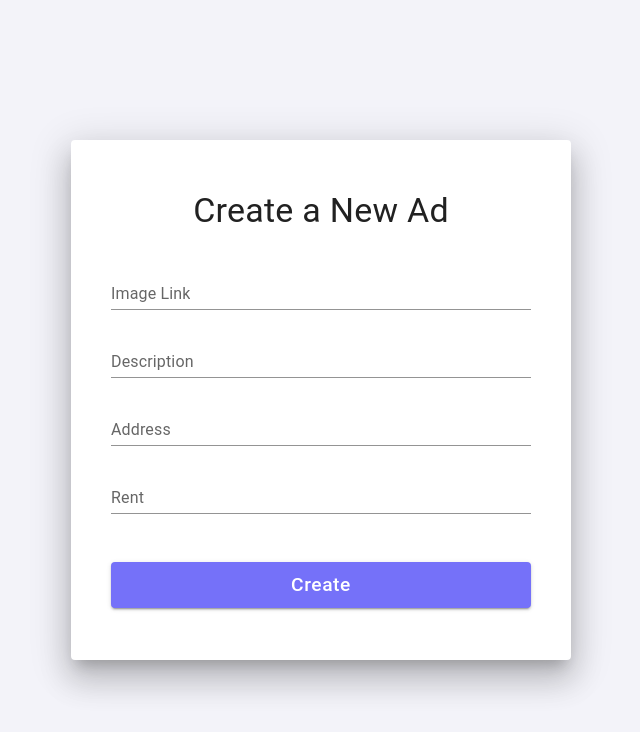
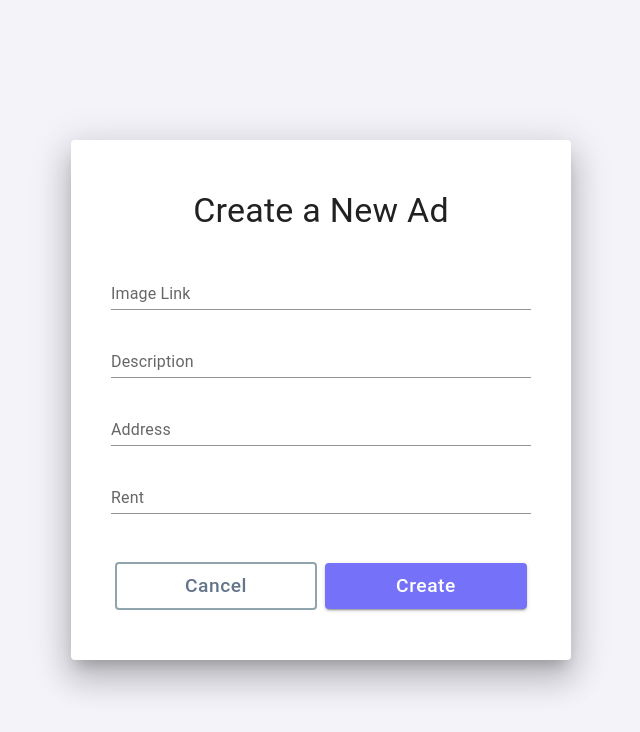
Before and after one commit to RadyaBen/Apartments-Map, a React (Create React App) app: page /createAd in a window 1280 px wide. Shown: the top 732 px of the page, without its empty margins (319-959 px from the left). Built offline with nearby package versions, Linux system fonts and the light colour scheme; no server answers.

Commit message:
Add a cancel button to the form

```diff
--- a/src/containers/CreateApartmentAd/CreateApartmentAd.tsx
+++ b/src/containers/CreateApartmentAd/CreateApartmentAd.tsx
@@ -10,44 +10,11 @@ import {
 	Typography,
 	Button
 } from '@mui/material';
-import { makeStyles } from '@mui/styles';
 
 import { useAxiosFetch } from '../../hooks/useFetch.hook';
 import { IApartmentItem } from '../../types/apartments';
 import { FormInput, formSchema } from '../../components/FormInput';
-
-const useStyles = makeStyles({
-	container: {
-		display: 'flex',
-		alignItems: 'center',
-		justifyContent: 'center',
-		minHeight: '100vh',
-		background: '#F3F3F9'
-	},
-	root: {
-		width: 500,
-		'& .MuiTextField-root': {
-			marginTop: 20,
-			margintBottom: 20
-		},
-		'& .MuiTypography-root': {
-			margin: 10
-		},
-		'& .MuiButton-root': {
-			marginTop: 48,
-			fontSize: '1.2em',
-			textTransform: 'capitalize',
-			background: '#7571f9',
-			'&:hover': {
-				backgroundColor: '#3c52b2'
-			}
-		}
-	},
-	paper: {
-		padding: '40px',
-		height: 440
-	}
-});
+import { useStyles } from './styles';
 
 const CreateApartmentAd = () => {
 
@@ -67,7 +34,7 @@ const CreateApartmentAd = () => {
 
 	useEffect(() => {
 		if (isSubmitSuccessful) {
-			reset();
+			reset(); // Reset form with user data
 		}
 		// eslint-disable-next-line react-hooks/exhaustive-deps
 	}, [isSubmitSuccessful]);
@@ -97,11 +64,11 @@ const CreateApartmentAd = () => {
 				rent: formValues.rent
 			}
 		});
-
 		redirectToMapPage();
 	};
 
 	const redirectToMapPage = () => {
+		reset();
 		navigate('/');
 	};
 
@@ -159,13 +126,20 @@ const CreateApartmentAd = () => {
 								fullWidth
 								variant='standard'
 							/>
+							<Box className={classes.buttonBox}>
+								<Button
+									variant='outlined'
+									onClick={() => redirectToMapPage()}
+								>
+									Cancel
+								</Button>
 								<Button
 									variant='contained'
-								fullWidth
 									type='submit'
 								>
 									Create
 								</Button>
+							</Box>
 						</Grid>
 					</Paper>
 				</Box>
@@ -174,4 +148,4 @@ const CreateApartmentAd = () => {
 	);
 };
 
-export { CreateApartmentAd }
+export { CreateApartmentAd };
--- /dev/null
+++ b/src/containers/CreateApartmentAd/styles.ts
@@ -0,0 +1,53 @@
+import { makeStyles } from '@mui/styles';
+
+const useStyles = makeStyles({
+	container: {
+		display: 'flex',
+		alignItems: 'center',
+		justifyContent: 'center',
+		minHeight: '100vh',
+		background: '#F3F3F9'
+	},
+	root: {
+		width: 500,
+		'& .MuiTextField-root': {
+			marginTop: 20,
+			margintBottom: 20
+		},
+		'& .MuiTypography-root': {
+			margin: 10
+		},
+		'& .MuiButton-root': {
+			width: '48%',
+			marginTop: 48,
+			fontSize: '1.2em',
+			textTransform: 'capitalize',
+		},
+		'& .MuiButton-outlined': {
+			border: '2px solid #90a4ae',
+			color: '#64748B',
+			'&:hover': {
+				backgroundColor: '#eaeded',
+				border: '2px solid #90a4ae',
+			}
+		},
+		'& .MuiButton-contained': {
+			background: '#7571f9',
+			'&:hover': {
+				backgroundColor: '#3c52b2'
+			}
+		}
+	},
+	paper: {
+		padding: '40px',
+		height: 440
+	},
+	buttonBox: {
+		width: '100%',
+		display: 'flex',
+		justifyContent: 'space-around',
+		alignItems: 'center'
+	}
+});
+
+export { useStyles };
```
Lines whose indentation alone changed are shown as unchanged.
